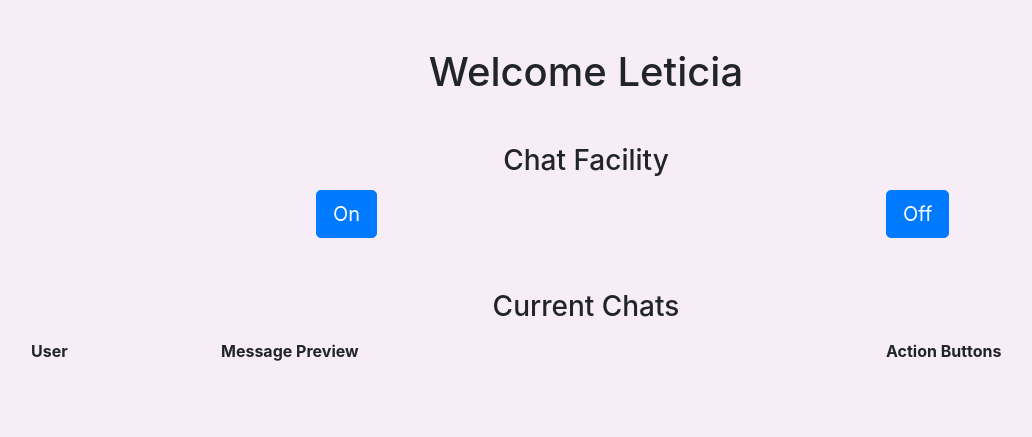
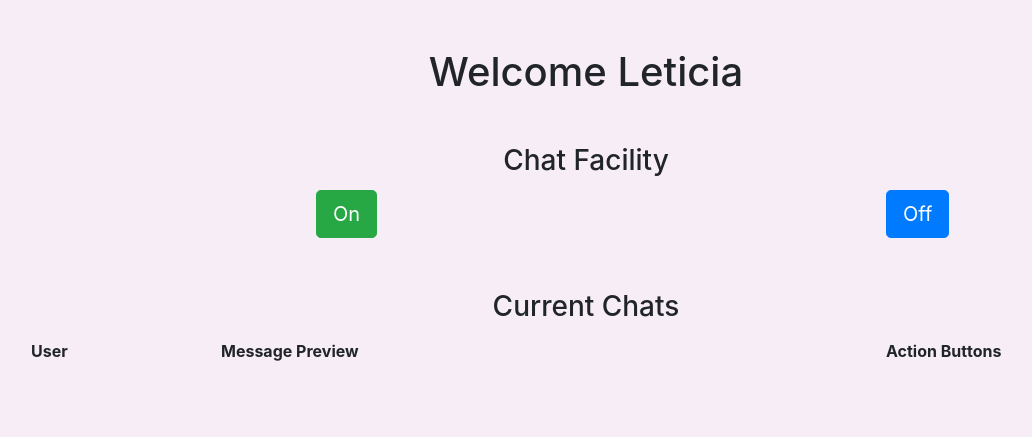
Before and after one commit to jojo157/Delightful-Penguins, a Django app: page /artist/ in a window 1280 px wide. Shown: the part 80-517 px from the top of the page, without its empty margins (54-1086 px from the left). Run offline with Django 3.2, Linux system fonts and the light colour scheme; tables that the repository leaves empty hold one stand-in row (values such as "Sample post"); some libraries are stand-ins or nearby versions.

Commit message:
added javascript to change colour of artist status  button to green for which ever one reflects current status

```diff
--- a/static/js/artist.js
+++ b/static/js/artist.js
@@ -1,5 +1,6 @@
 $('.status-button').on('click', function(event){
     event.preventDefault();
+    current = $(this);
     var status = $(this).attr('id');
     $.ajax({
         url: 'artist_status/',
@@ -10,6 +11,10 @@ $('.status-button').on('click', function(event){
         },
         success: function(response){
            message = "Messaging functionality is now" + " " + status ;
+           $('.status-button').removeClass('btn-success');
+           $('.status-button').addClass('btn-primary');
+           current.removeClass('btn-primary');
+           current.addClass('btn-success');
            alert(message);
         },
         error: (error) => {
--- a/templates/artistMessages.html
+++ b/templates/artistMessages.html
@@ -8,10 +8,10 @@
     <h3 class="text-center mt-5">Chat Facility</h3>
     <div class="row">
         <div class="col-3 offset-2 col-md-3 offset-md-3 mt-1 mb-1">
-            <a class="btn btn-primary btn-lg status-button" id="Online" href="{% url 'artist_status' %}">On</a>
+            <a class="btn btn-lg status-button {% if artist_status.status == 'Online' %} btn-success {% else %} btn-primary {% endif %} " id="Online" href="{% url 'artist_status' %}">On</a>
         </div>
         <div class="col-3 offset-2 col-md-3 offset-md-3 mt-1 mb-1">
-            <a class="btn btn-primary btn-lg status-button" id="Offline" href="{% url 'artist_status' %}">Off</a>
+            <a class="btn btn-lg status-button {% if artist_status.status == 'Offline' %} btn-success {% else %} btn-primary {% endif %}" id="Offline" href="{% url 'artist_status' %}">Off</a>
         </div>
     </div>
 </div>
```
